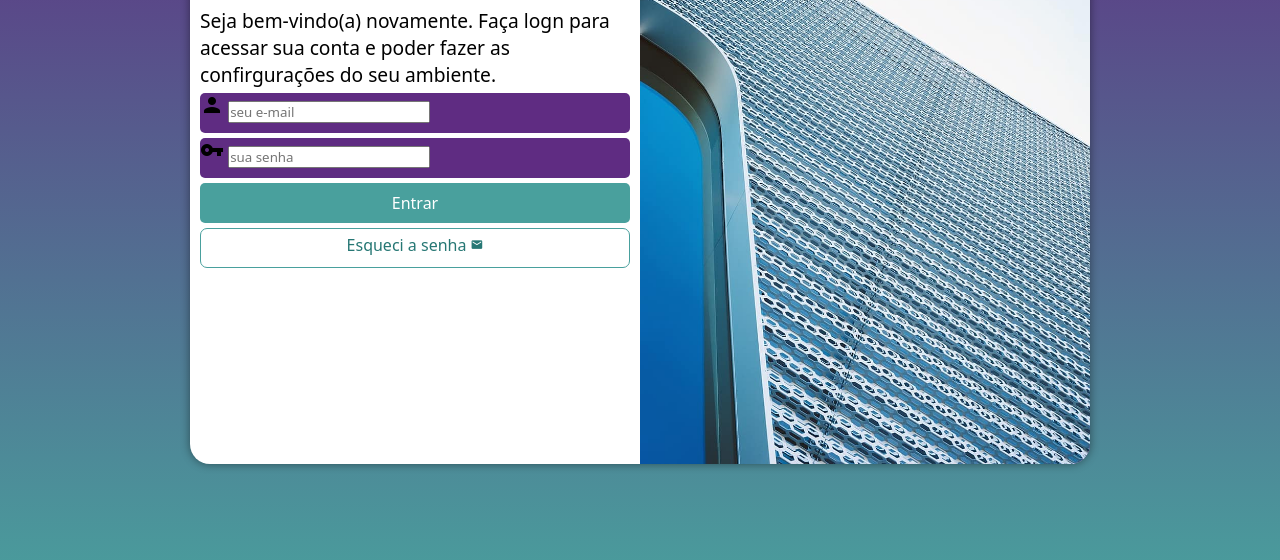
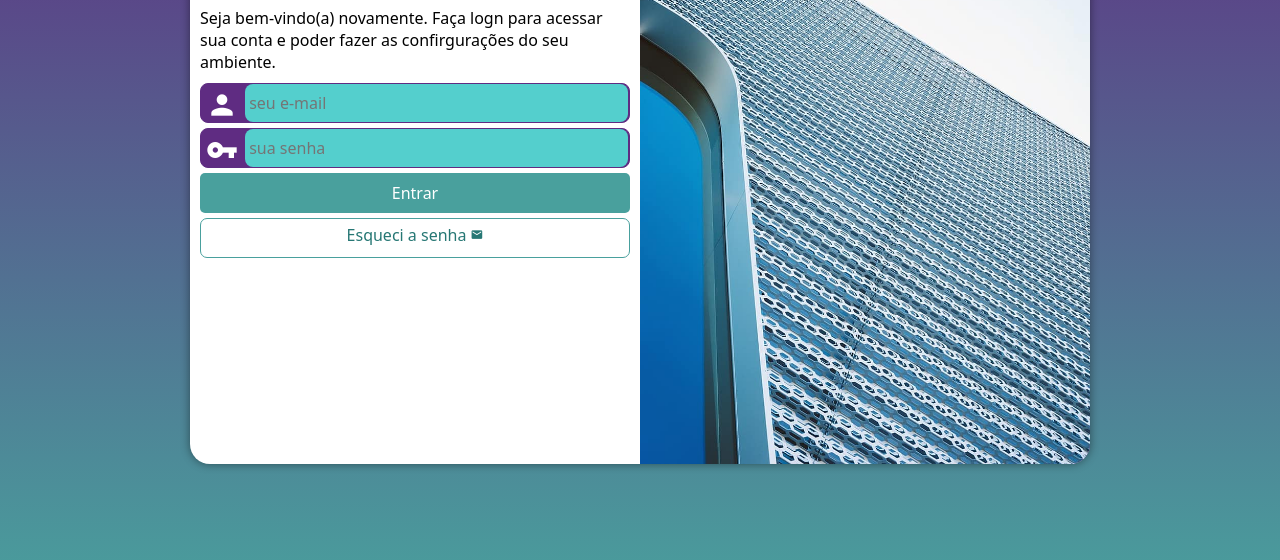
Before and after one commit to gabrielpampolin/projeto-login, a plain HTML site: page index.html in a window 1280 px wide. Shown: the part 196-756 px from the top of the page. Drawn offline with Linux system fonts and the light colour scheme.

Commit message:
Projeto finalizado.

```diff
--- a/css/media-query.css
+++ b/css/media-query.css
@@ -18,6 +18,10 @@
     section#login > div#formulario {
         float: right;
         width: 70%;
+    }
+
+    div#formulario > p {
+        margin: 10px 0;
     }
 }
 
@@ -46,6 +50,7 @@
     }
 
     div#formulario > p {
-        font-size: 1.2em;
+        font-size: 1em;
+        margin: 10px 0;
     }
 }
--- a/css/style.css
+++ b/css/style.css
@@ -28,7 +28,6 @@ section#login {
     position: absolute;
     top: 50%;
     left: 50%;
-    transform: translate(-50%, -50%);
     overflow: hidden;
 
     background-color: white;
@@ -37,6 +36,7 @@ section#login {
     border-radius: 20px;
     box-shadow: 0px 0px 10px rgba(0, 0, 0, 0.445);
 
+    transform: translate(-50%, -50%);
     transition: width .3s, height .3s;
     transition-timing-function: ease;
 }
@@ -66,13 +66,36 @@ div#formulario > p {
 form > div.campo {
     display: block;
     background-color: var(--lilas);
+    border: 1px solid var(--lilas);
     width: 100%;
     height: 40px;
-    border-radius: 5px;
+    border-radius: 8px;
     margin: 5px 0;
 }
 div.campo > label {
     display: none;
+}
+
+div.campo > i {
+    color: white;
+    font-size: 2em;
+    width: 40px;
+    padding: 5px;
+}
+
+div.campo > input {
+    background-color: #54cfcd;
+    font-size: 1em;
+    width: calc(100% - 45px);
+    height: 100%;
+    border: none;
+    border-radius: 8px;
+    padding: 4px;
+    transform: translateY(-12px);
+}
+
+div.campo > input:focus-within {
+    background-color: white;
 }
 
 form > input[type=submit] {
```
